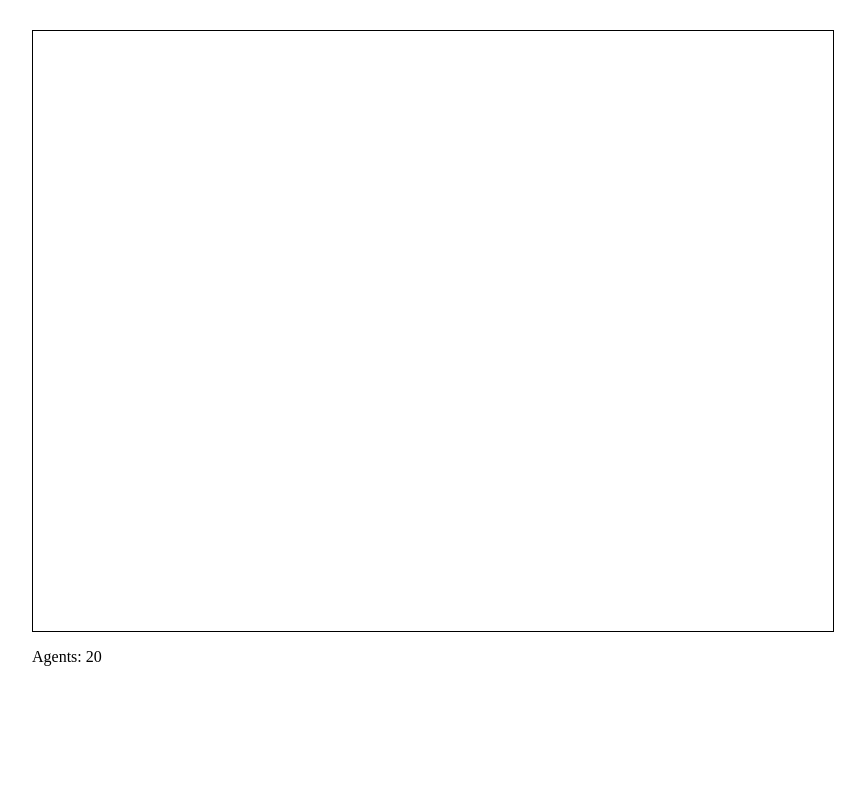
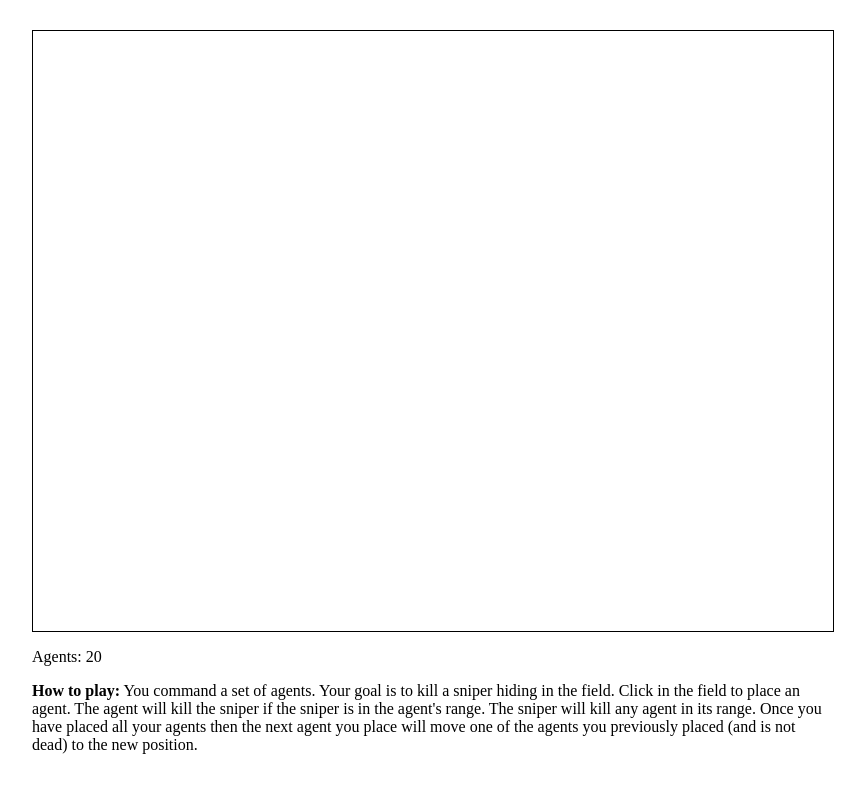
Before and after one commit to tantalor/sniper, a plain HTML site: page index.html in a window 1280 px wide. Shown: the whole page, without its empty margins (208-1073 px from the left). Drawn offline with Linux system fonts and the light colour scheme.

Commit message:
added instructions

```diff
--- a/index.html
+++ b/index.html
@@ -16,6 +16,14 @@ body {
 <body>
 <div id="paper"></div>
 <p id="info"><label>Agents:</label> <span id="agents"></span></p>
+<p>
+  <b>How to play:</b> You command a set of agents. Your goal is to kill a sniper
+  hiding in the field. Click in the field to place an agent. The agent will kill
+  the sniper if the sniper is in the agent's range. The sniper will kill any
+  agent in its range. Once you have placed all your agents then the next agent
+  you place will move one of the agents you previously placed (and is not dead)
+  to the new position.
+<p>
 <script src="raphael-min.js" type="text/javascript" charset="utf-8"></script>
 <script src="sniper.js" type="text/javascript" charset="utf-8"></script>
 </body>
```
